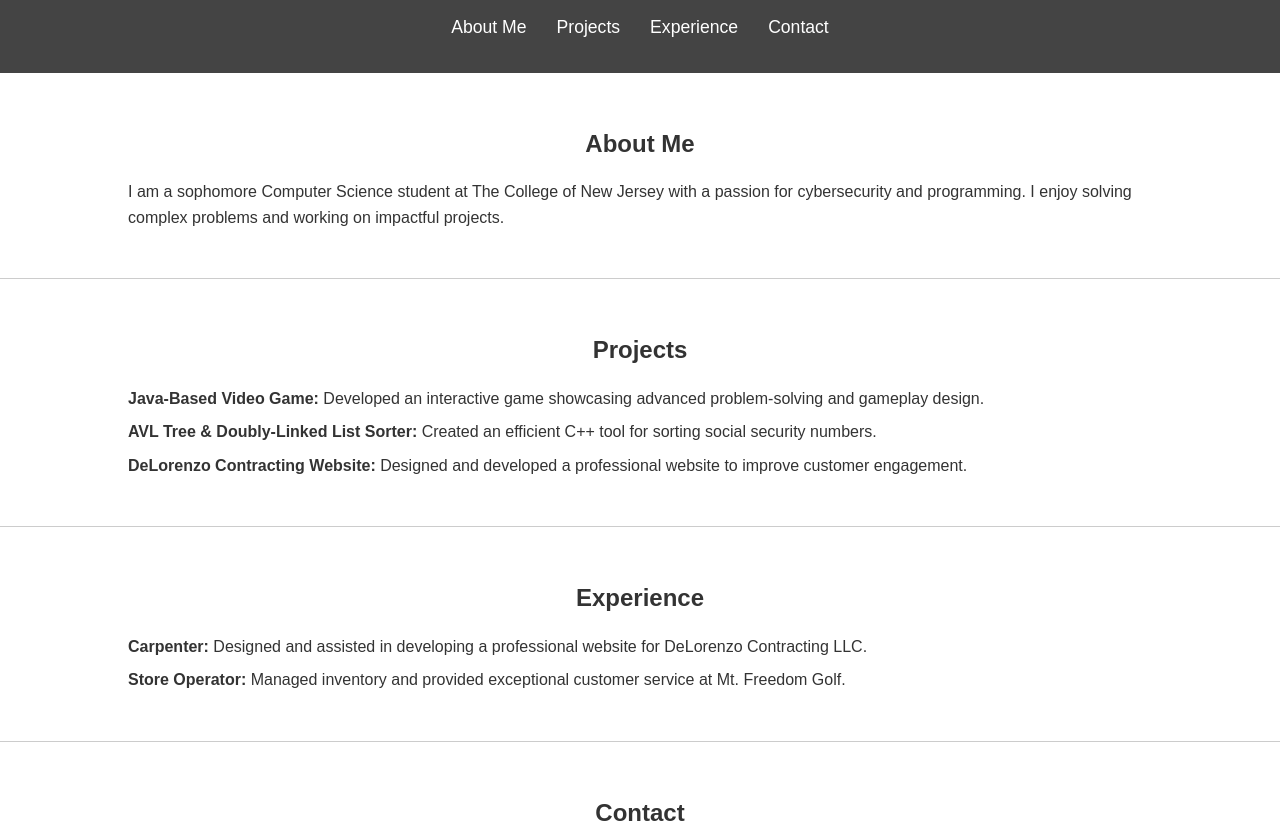
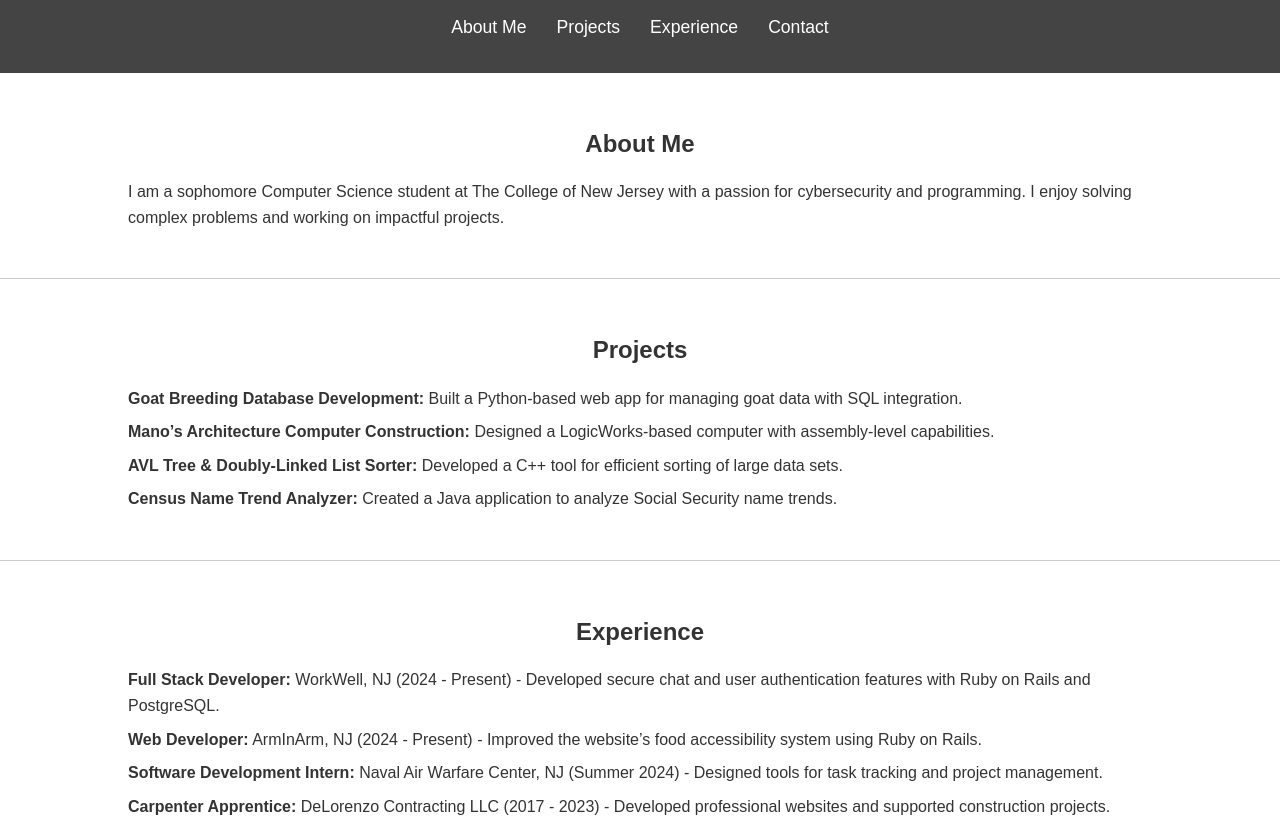
Before and after one commit to delorenzoBrian/Profile, a plain HTML site: page index.html in a window 1280 px wide. Shown: the part 122-952 px from the top of the page. Drawn offline with Linux system fonts and the light colour scheme.

Commit message:
Updating the index file with new resume

```diff
--- a/index.html
+++ b/index.html
@@ -33,9 +33,10 @@
         <div class="container">
             <h2>Projects</h2>
             <ul>
-                <li><strong>Java-Based Video Game:</strong> Developed an interactive game showcasing advanced problem-solving and gameplay design.</li>
-                <li><strong>AVL Tree & Doubly-Linked List Sorter:</strong> Created an efficient C++ tool for sorting social security numbers.</li>
-                <li><strong>DeLorenzo Contracting Website:</strong> Designed and developed a professional website to improve customer engagement.</li>
+                <li><strong>Goat Breeding Database Development:</strong> Built a Python-based web app for managing goat data with SQL integration.</li>
+                <li><strong>Mano’s Architecture Computer Construction:</strong> Designed a LogicWorks-based computer with assembly-level capabilities.</li>
+                <li><strong>AVL Tree & Doubly-Linked List Sorter:</strong> Developed a C++ tool for efficient sorting of large data sets.</li>
+                <li><strong>Census Name Trend Analyzer:</strong> Created a Java application to analyze Social Security name trends.</li>
             </ul>
         </div>
     </section>
@@ -44,8 +45,10 @@
         <div class="container">
             <h2>Experience</h2>
             <ul>
-                <li><strong>Carpenter:</strong> Designed and assisted in developing a professional website for DeLorenzo Contracting LLC.</li>
-                <li><strong>Store Operator:</strong> Managed inventory and provided exceptional customer service at Mt. Freedom Golf.</li>
+                <li><strong>Full Stack Developer:</strong> WorkWell, NJ (2024 - Present) - Developed secure chat and user authentication features with Ruby on Rails and PostgreSQL.</li>
+                <li><strong>Web Developer:</strong> ArmInArm, NJ (2024 - Present) - Improved the website’s food accessibility system using Ruby on Rails.</li>
+                <li><strong>Software Development Intern:</strong> Naval Air Warfare Center, NJ (Summer 2024) - Designed tools for task tracking and project management.</li>
+                <li><strong>Carpenter Apprentice:</strong> DeLorenzo Contracting LLC (2017 - 2023) - Developed professional websites and supported construction projects.</li>
             </ul>
         </div>
     </section>
@@ -56,7 +59,6 @@
             <p>Feel free to reach out to me!</p>
             <ul>
                 <li>Email: <a href="mailto:deloreb2@tcnj.edu">deloreb2@tcnj.edu</a></li>
-                <li>Phone: (973) 479-1328</li>
                 <li>GitHub: <a href="https://github.com/delorenzoBrian" target="_blank">github.com/delorenzoBrian</a></li>
                 <li>LinkedIn: <a href="https://linkedin.com/in/brian-delorenzo-ab7304283" target="_blank">linkedin.com/in/brian-delorenzo-ab7304283</a></li>
             </ul>
```
